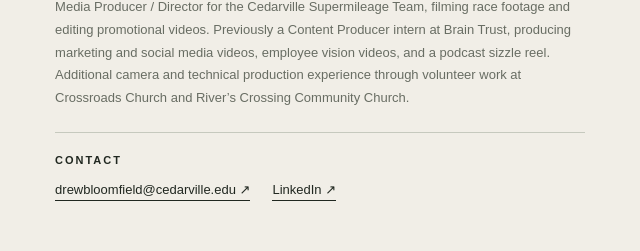
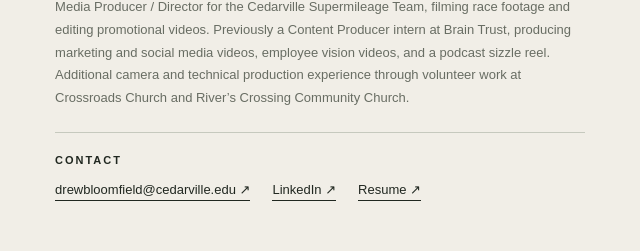
Before and after one commit to DrewSBloomfield/drewsbloomfieldportfolio, a plain HTML site: page preview-v2/index.html in a window 1280 px wide. Shown: the part 2677-2928 px from the top of the page, 631-1271 px from the left. Drawn offline with Linux system fonts and the light colour scheme.

Commit message:
Add Resume PDF link to Contact alongside email and LinkedIn

```diff
--- a/preview-v2/index.html
+++ b/preview-v2/index.html
@@ -66,7 +66,7 @@
     <p>Throughout my life I have experimented with many forms of creative expression, but there was one that finally stood out as the solution. I landed on screenwriting and film.</p>
     <p>I had always liked making and editing random little videos, and finally realized that it was the perfect medium of storytelling for me.</p>
     <p>They can immerse you into a new world, with characters you have never seen before and may now explore their lives.</p>
-    <div class="practice"><p class="eyebrow">SKILLS & PRODUCTION EXPERIENCE</p><p>Adobe Premiere Pro / Adobe Photoshop / Camera Operation / Lighting / Microphone Operation / Digital Editing</p><p class="experience-summary">Media Producer / Director for the Cedarville Supermileage Team, filming race footage and editing promotional videos. Previously a Content Producer intern at Brain Trust, producing marketing and social media videos, employee vision videos, and a podcast sizzle reel. Additional camera and technical production experience through volunteer work at Crossroads Church and River’s Crossing Community Church.</p></div><div class="about-contact"><p class="eyebrow">CONTACT</p><a href="mailto:drewbloomfield@cedarville.edu">drewbloomfield@cedarville.edu ↗</a><a href="https://www.linkedin.com/in/drewbl/" target="_blank" rel="noopener noreferrer">LinkedIn ↗</a></div>
+    <div class="practice"><p class="eyebrow">SKILLS & PRODUCTION EXPERIENCE</p><p>Adobe Premiere Pro / Adobe Photoshop / Camera Operation / Lighting / Microphone Operation / Digital Editing</p><p class="experience-summary">Media Producer / Director for the Cedarville Supermileage Team, filming race footage and editing promotional videos. Previously a Content Producer intern at Brain Trust, producing marketing and social media videos, employee vision videos, and a podcast sizzle reel. Additional camera and technical production experience through volunteer work at Crossroads Church and River’s Crossing Community Church.</p></div><div class="about-contact"><p class="eyebrow">CONTACT</p><a href="mailto:drewbloomfield@cedarville.edu">drewbloomfield@cedarville.edu ↗</a><a href="https://www.linkedin.com/in/drewbl/" target="_blank" rel="noopener noreferrer">LinkedIn ↗</a><a href="./assets/Drew-Bloomfield-Resume-2026.pdf" target="_blank" rel="noopener noreferrer" aria-label="Open Drew Bloomfield resume PDF">Resume ↗</a></div>
   </div>
 </section>
 <section id="films" class="archive-section" aria-labelledby="films-title">
```
